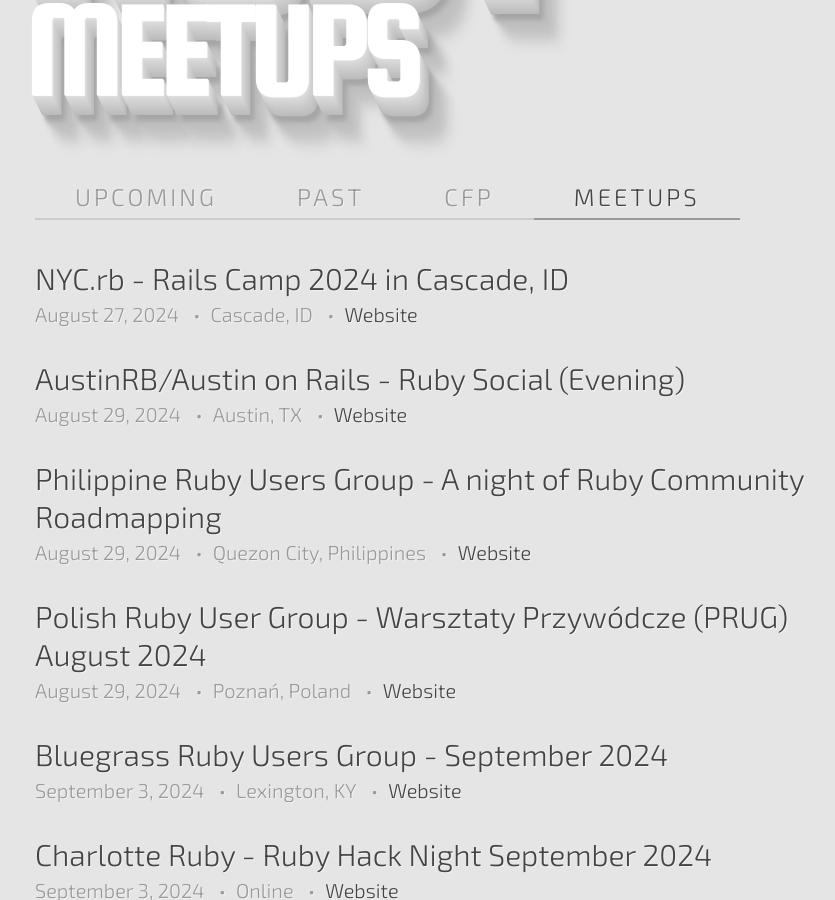
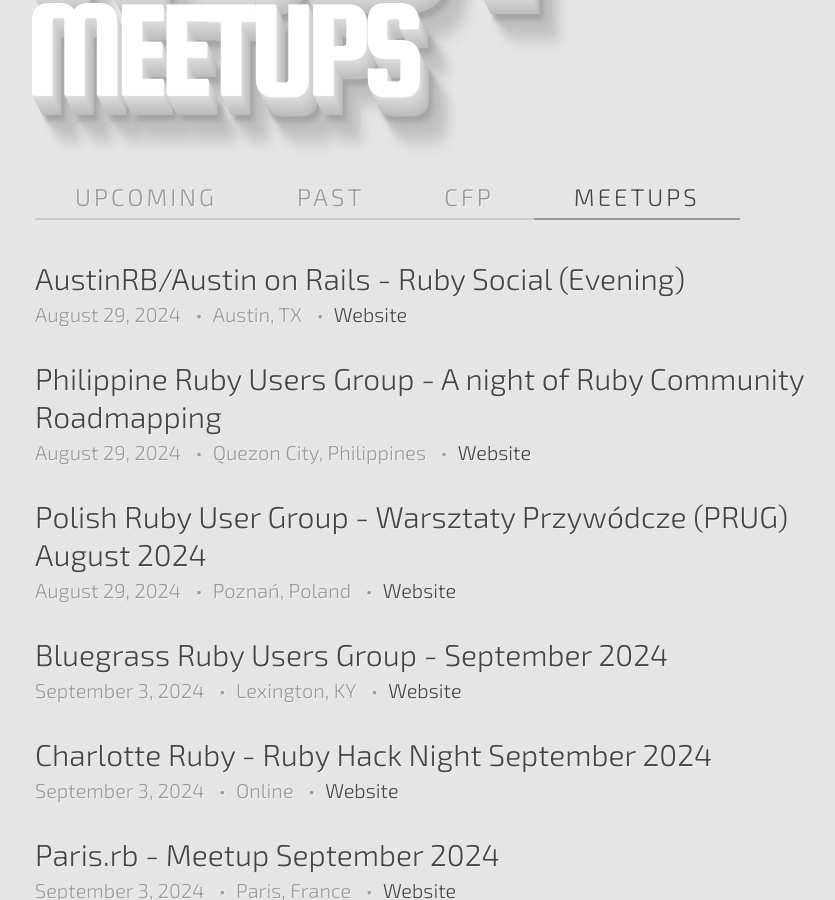
Before and after one commit to ruby-conferences/ruby-conferences.github.io, a Jekyll site: the page built from meetups/index.html, in a window 1280 px wide and 900 px high, scrolled down 302 px. Shown: the whole window, without its empty margins (205-1040 px from the left). Built offline with Jekyll 4.4.1, drawn with Linux system fonts in a browser that asks for light colours.

Commit message:
Remove Rails Camp from meetups

```diff
--- a/_data/meetups.yml
+++ b/_data/meetups.yml
@@ -1275,13 +1275,6 @@
   end_time: 21:00:00 CEST
   url: https://www.meetup.com/polishrubyusergroup/events/302785548
 
-- name: NYC.rb - Rails Camp 2024 in Cascade, ID
-  location: Cascade, ID
-  date: 2024-08-27
-  start_time: '09:00:00 EDT'
-  end_time: 17:00:00 EDT
-  url: https://www.meetup.com/nyc-rb/events/301590055
-
 - name: AustinRB/Austin on Rails - Ruby Social (Evening)
   location: Austin, TX
   date: 2024-08-29
```
